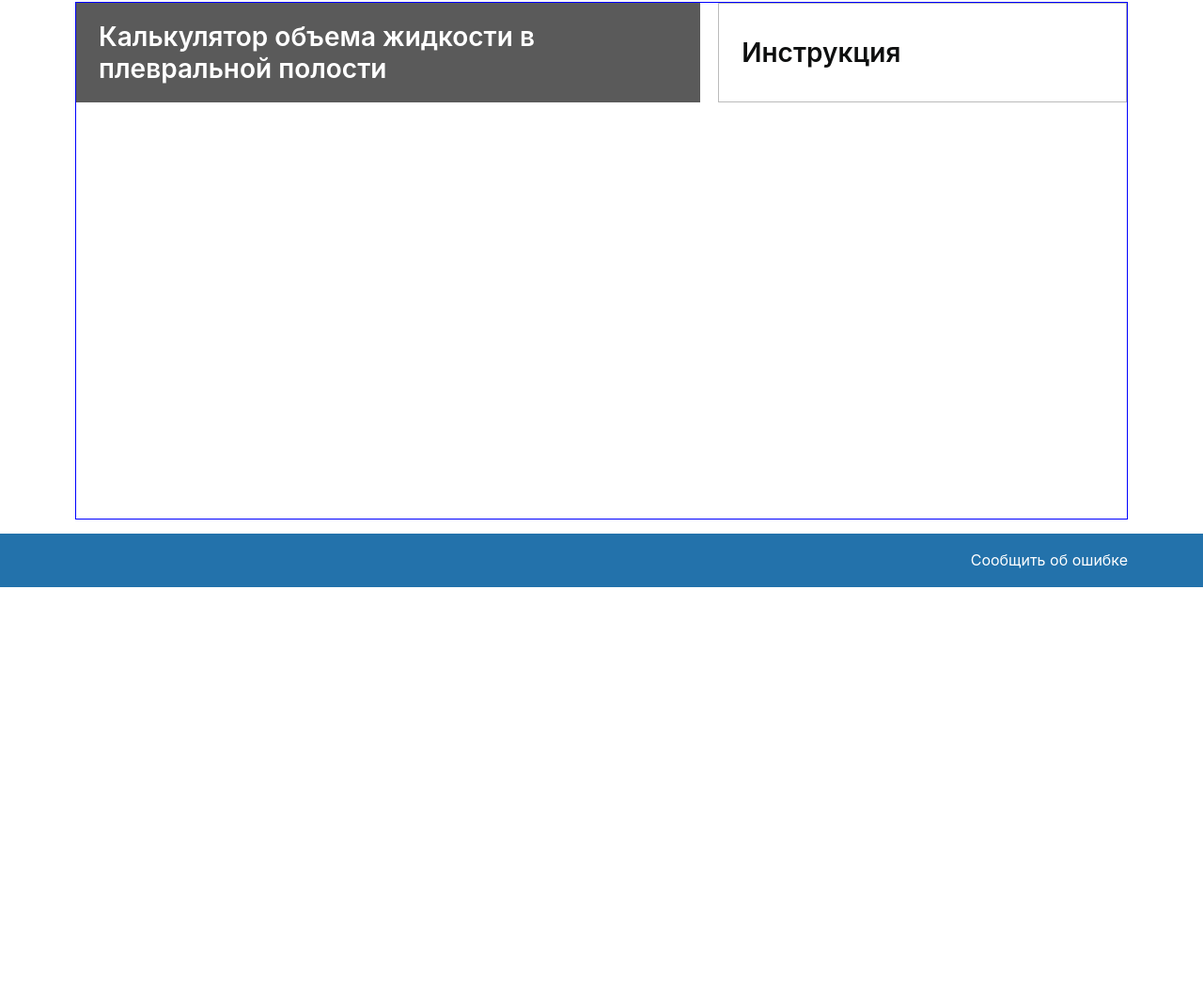
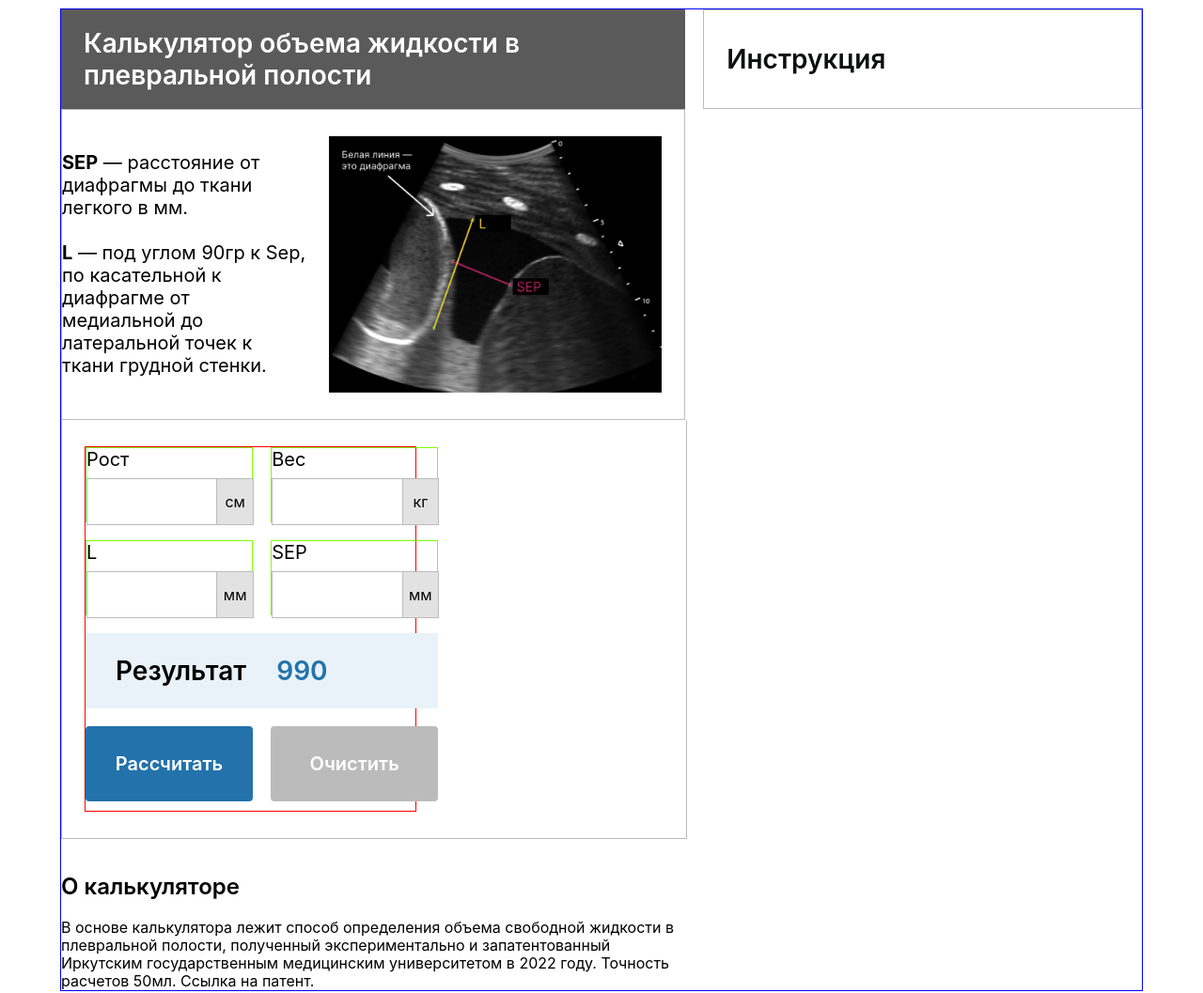
Before and after one commit to Andrey-Grishkov/ultrasound-helper, a React app: page /calculator in a window 1280 px wide. Shown: the part 175-1232 px from the top of the page at 94% size. Before the commit the page ends 800 px from the top, so only its background shows below. Built offline with nearby package versions, Linux system fonts and the light colour scheme.

Commit message:
feat: add form

```diff
--- a/src/components/App/App.scss
+++ b/src/components/App/App.scss
@@ -1,7 +1,7 @@
 .page {
   margin-top: 0;
   width: 100vw;
-  height: 100vh;
+  //height: 100vh;
   display: flex;
   flex-direction: column;
   position: relative;
--- /dev/null
+++ b/src/components/CalcForm/CalcForm.js
@@ -0,0 +1,28 @@
+import "./CalcForm.scss";
+import FormImg from "../../images/calc-form__image.png";
+import Form from "../Form/Form";
+
+const CalcForm = () => {
+
+  return (
+    <div className="calc-form">
+      <div className="calc-form__photo-container">
+        <p className="calc-form__text">
+          <b>SEP</b> — расстояние от диафрагмы до ткани легкого в мм.<br></br><br></br>
+          <b>L</b> — под углом 90гр к Sep, по касательной к диафрагме от медиальной до латеральной точек к ткани грудной стенки.
+        </p>
+        <img src={FormImg} className="calc-form__image" alt="ultrasound foto"/>
+      </div>
+      <div className="calc-form__form-container">
+        <Form />
+        <div></div>
+      </div>
+      <h3 className="calc-form__description-title">О калькуляторе</h3>
+      <p className="calc-form__description">В основе калькулятора лежит способ определения объема свободной жидкости в плевральной полости, полученный
+        экспериментально и запатентованный Иркутским государственным медицинским университетом в 2022 году. Точность
+        расчетов 50мл. Ссылка на патент.</p>
+    </div>
+  );
+};
+
+export default CalcForm;
--- /dev/null
+++ b/src/components/CalcForm/CalcForm.scss
@@ -0,0 +1,39 @@
+@import "../root";
+
+.calc-form {
+  @include flex(column, flex-start, flex-start);
+
+  &__photo-container {
+    @include flex(row, space-between, center);
+    border: 1px solid rgba(187, 187, 187, 1);
+  }
+
+  &__image {
+    margin: 28px 24px;
+    width: 27.63vw;
+    object-fit: contain;
+}
+  &__text {
+    @include font(20px, 24px, 400);
+  }
+
+  &__form-container {
+    display: grid;
+    grid-template-columns: 31.31vw auto;
+    height: 445px;
+    width: 51.88vw;
+    border: 1px solid rgba(187, 187, 187, 1);
+    border-top: none;
+  }
+
+  &__description-title {
+    margin: 36px 0 0 0;
+    @include font(24px, 29px, 600);
+  }
+
+  &__description {
+    margin: 20px 0 0 0;
+    @include font(16px, 19px, 400);
+  }
+
+}
--- a/src/components/Calculator/Calculator.js
+++ b/src/components/Calculator/Calculator.js
@@ -1,4 +1,5 @@
 import "./Calculator.scss";
+import CalcForm from "../CalcForm/CalcForm";
 
 const Calculator = () => {
 
@@ -11,7 +12,7 @@ const Calculator = () => {
         <div className="calculator__manual-container">
           <h3 className="calculator__title">Инструкция</h3>
         </div>
-        <div></div>
+        <CalcForm />
         <div></div>
 
 
--- a/src/components/Calculator/Calculator.scss
+++ b/src/components/Calculator/Calculator.scss
@@ -2,11 +2,11 @@
 
 .calculator {
   width: 100%;
-  height: 80%;
+  //height: 80%;
 
   &__content {
-    margin: 44px 80px 36px 80px;
-    height: 90%;
+    margin: 44px 5vw 55px 5vw;
+    //height: 90%;
     border: blue 1px solid;
     display: grid;
     grid-template-columns: 51.88vw auto;
--- /dev/null
+++ b/src/components/Form/Form.js
@@ -0,0 +1,40 @@
+import "./Form.scss";
+
+const Form = () => {
+
+  return (
+    <form className="form">
+      <div className="form__input-cell">
+        <p className="form__input-description">Рост</p>
+        <input className="form__input"/>
+        <div className="form__input-measuring">см</div>
+      </div>
+      <div className="form__input-cell">
+        <p className="form__input-description">Вес</p>
+        <input className="form__input"/>
+        <div className="form__input-measuring">кг</div>
+      </div>
+      <div className="form__input-cell">
+        <p className="form__input-description">L</p>
+        <input className="form__input"/>
+        <div className="form__input-measuring">мм</div>
+      </div>
+      <div className="form__input-cell">
+        <p className="form__input-description">SEP</p>
+        <input className="form__input"/>
+        <div className="form__input-measuring">мм</div>
+      </div>
+      <div className="form__result">Результат <span>990</span></div>
+      <button className="form__btn">Рассчитать</button>
+      <button className="form__btn form__btn_disabled">Очистить</button>
+
+
+
+
+
+
+    </form>
+  );
+};
+
+export default Form;
--- /dev/null
+++ b/src/components/Form/Form.scss
@@ -0,0 +1,67 @@
+@import "../root";
+
+.form {
+  margin: 28px 24px;
+  border: red 1px solid;
+  display: grid;
+  grid-template-columns: 1fr 1fr;
+  grid-template-rows: repeat(4, 80px);
+  gap: 1.50vw;
+
+  &__input-cell {
+    border: chartreuse 1px solid;
+    display: grid;
+    grid-template-columns: 10.81vw 2.94vw;
+  }
+
+  &__input-description {
+    margin: 0 0 8px 0;
+    @include font(20px, 24px, 400);
+    grid-column: span 2;
+  }
+
+  &__input {
+    width: 10.81vw;
+    height: 48px;
+    padding: 0;
+    border: #BBBBBB 1px solid;
+  }
+
+  &__input-measuring {
+    background-color: #E2E2E2;
+    width: 2.94vw;
+    height: 48px;
+    border: #BBBBBB 1px solid;
+    @include flex(column, center, center);
+  }
+
+  &__result {
+    grid-column: span 2;
+    background: rgba(233, 242, 249, 1);
+    border: none;
+    @include flex(row, flex-start, center);
+    @include font(28px, 34px, 600);
+    padding-left: 32px;
+
+    span {
+      padding-left: 32px;
+      color: rgba(35, 114, 171, 1);
+    }
+  }
+
+  &__btn {
+    color: white;
+    background: rgba(35, 114, 171, 1);
+    border-radius: 4px;
+    @include flex(row, center, center);
+    @include font(20px, 24px, 600);
+    border: none;
+    cursor: pointer;
+
+    &_disabled {
+      background: rgba(187, 187, 187, 1);
+      cursor: default;
+    }
+  }
+
+}
```
Also changed, not shown: src/images/calc-form__image.png (added).
